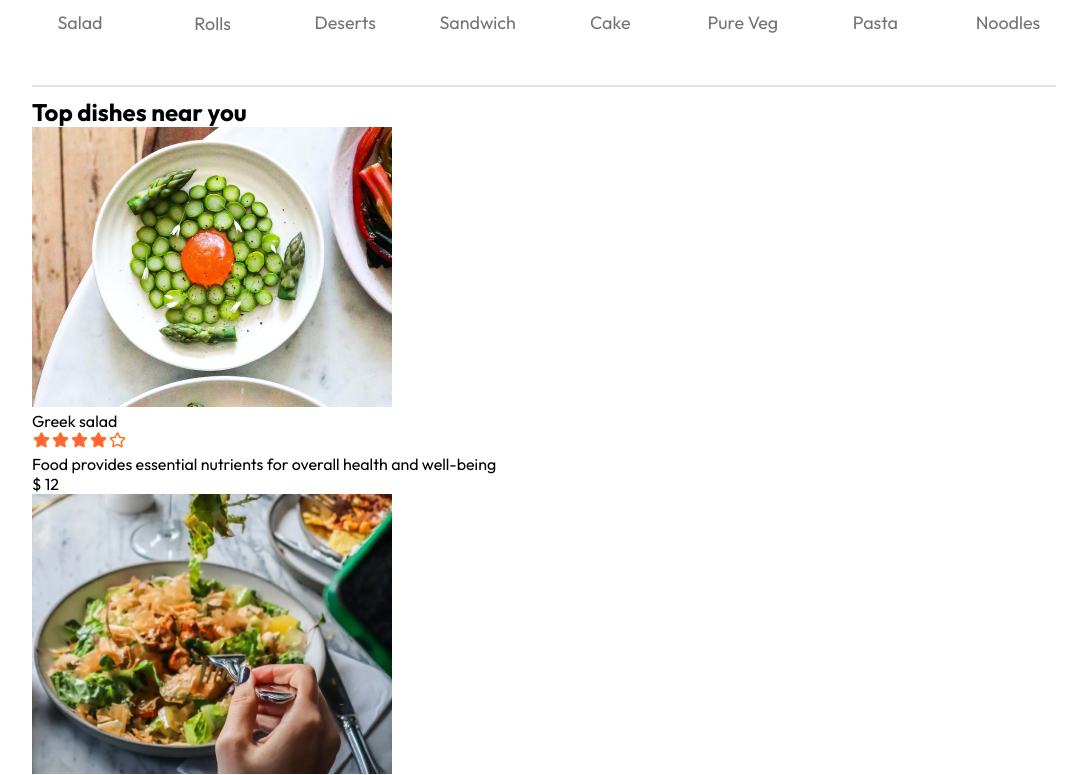
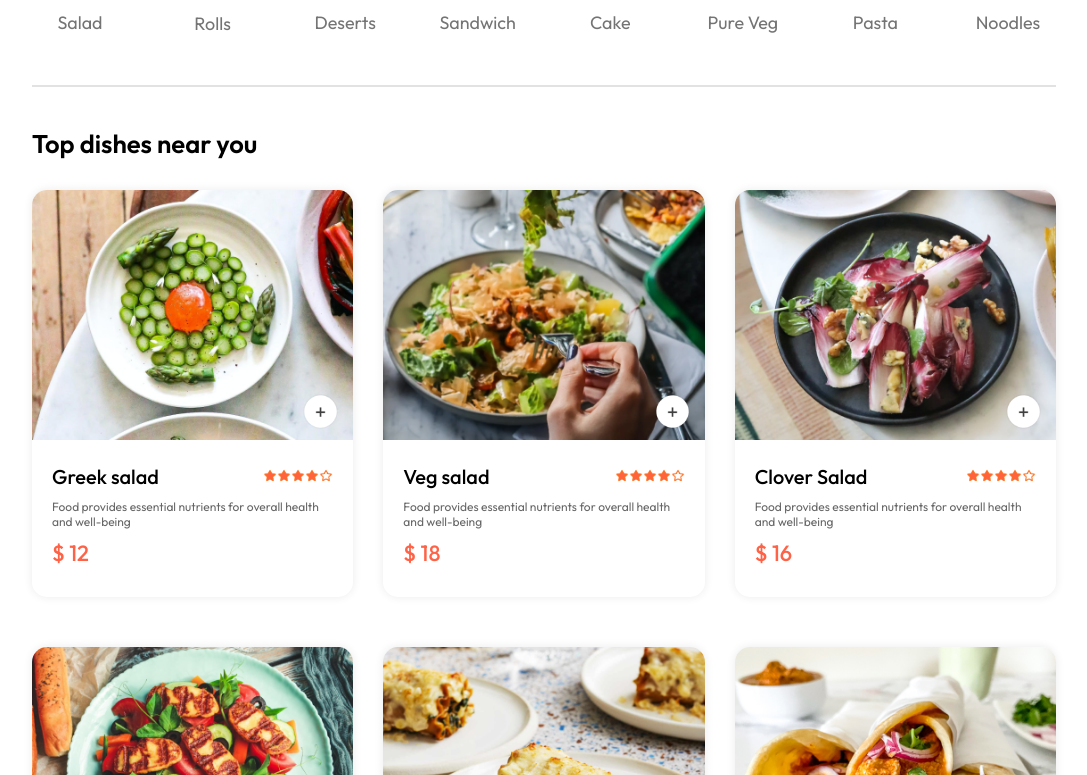
Before and after one commit to sergey87chuvasov/Food-Delivery-App, a React (Vite) app: page / in a window 1280 px wide. Shown: the part 845-1620 px from the top of the page, without its empty margins (96-1183 px from the left). Built offline with nearby package versions, Linux system fonts and the light colour scheme.

Commit message:
work with Food List component - 2 part

```diff
--- a/src/components/FoodDisplay/FoodDisplay.css
+++ b/src/components/FoodDisplay/FoodDisplay.css
@@ -0,0 +1,16 @@
+.food-display {
+  margin-top: 30px;
+}
+
+.food-display h2 {
+  font-size: max(2vw, 24px);
+  font-weight: 600;
+}
+
+.food-display-list {
+  display: grid;
+  grid-template-columns: repeat(auto-fill, minmax(240px, 1fr));
+  margin-top: 30px;
+  gap: 30px;
+  row-gap: 50px;
+}
--- a/src/components/FoodItem/FoodItem.css
+++ b/src/components/FoodItem/FoodItem.css
@@ -0,0 +1,58 @@
+.food-item {
+  width: 100%;
+  margin: auto;
+  border-radius: 15px;
+  box-shadow: 0px 0px 10px #00000015;
+  transition: 0.3s;
+  animation: fadeIn 1s;
+}
+
+.food-item-image {
+  width: 100%;
+  border-radius: 15px 15px 0px 0px;
+}
+
+.food-item-info {
+  padding: 20px;
+}
+
+.food-item-name-rating {
+  display: flex;
+  justify-content: space-between;
+  align-items: center;
+  margin-bottom: 10px;
+}
+
+.food-item-name-rating p {
+  font-size: 20px;
+  font-weight: 500;
+}
+
+.food-item-name-rating img {
+  width: 70px;
+}
+
+.food-item-desc {
+  color: #676767;
+  font-size: 12px;
+}
+
+.food-item-price {
+  color: tomato;
+  font-size: 22px;
+  font-weight: 500;
+  margin: 10px 0;
+}
+
+.food-item-img-container {
+  position: relative;
+}
+
+.food-item-img-container .add {
+  width: 35px;
+  position: absolute;
+  bottom: 15px;
+  right: 15px;
+  cursor: pointer;
+  border-radius: 50%;
+}
--- a/src/components/FoodItem/FoodItem.jsx
+++ b/src/components/FoodItem/FoodItem.jsx
@@ -1,11 +1,35 @@
+import { useState } from 'react';
 import { assets } from '../../assets/assets';
 import './FoodItem.css';
 
 function FoodItem({ id, name, price, description, image }) {
+  const [itemCount, setItemCount] = useState(0);
   return (
     <div className='food-item'>
       <div className='food-item-img-container'>
         <img className='food-item-image' src={image} alt='item pic' />
+        {!itemCount ? (
+          <img
+            className='add'
+            onClick={() => setItemCount((prev) => prev + 1)}
+            src={assets.add_icon_white}
+            alt='item pic'
+          />
+        ) : (
+          <div className='food-item-counter'>
+            <img
+              onClick={() => setItemCount((prev) => prev - 1)}
+              src={assets.remove_icon_red}
+              alt='item pic'
+            />
+            <p>{itemCount}</p>
+            <img
+              onClick={() => setItemCount((prev) => prev + 1)}
+              src={assets.add_icon_green}
+              alt='item pic'
+            />
+          </div>
+        )}
       </div>
       <div className='food-item-info'>
         <div className='food-item-name-rating'>
```
